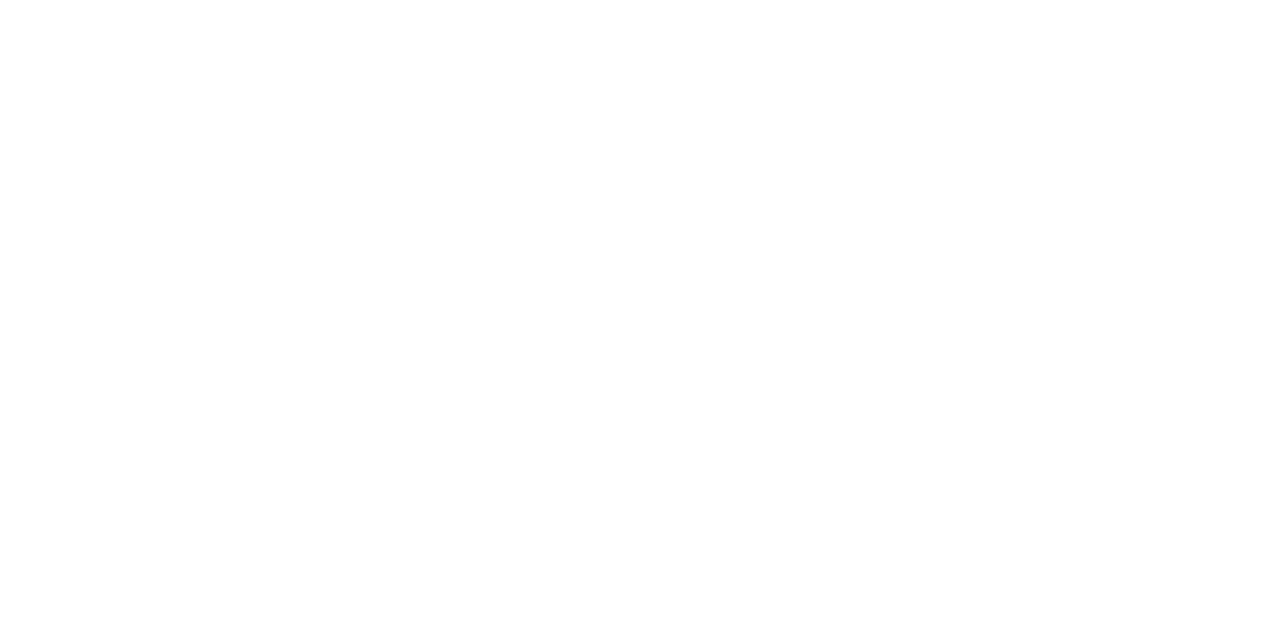
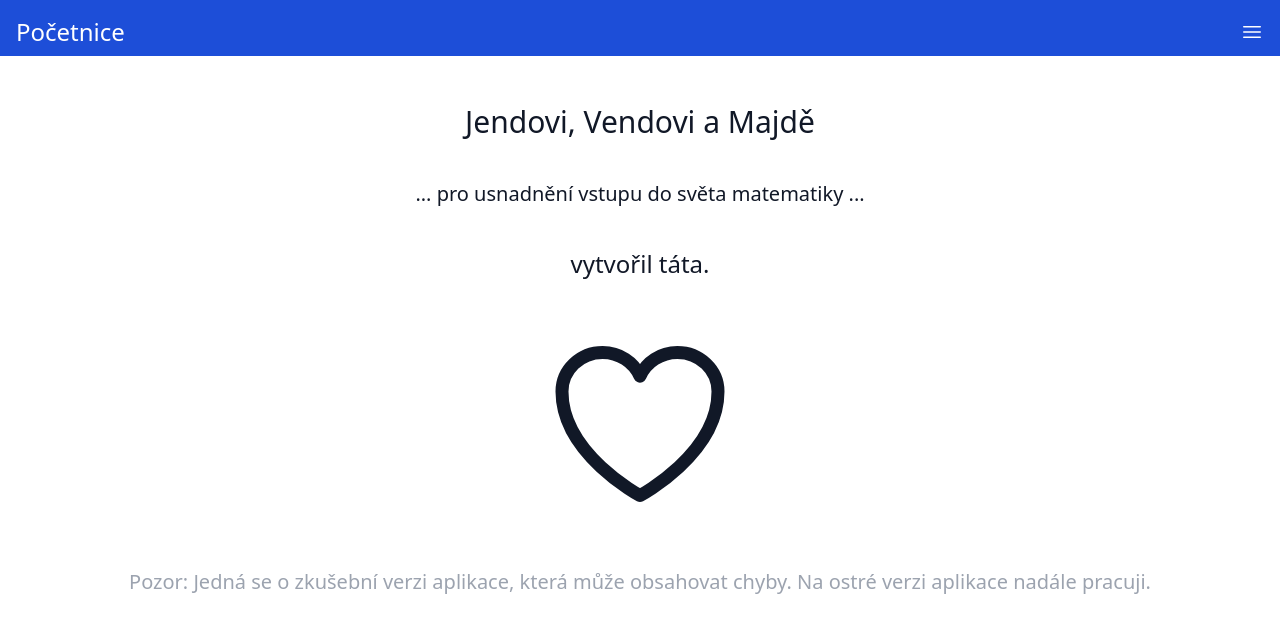
Before and after one commit to radek-kehar/workbook, a React (Vite) app: page /cvicebnice/about in a window 1280 px wide. Before the commit this address had no page. Shown: the top 632 px of the page. Built offline with nearby package versions, Linux system fonts and the light colour scheme.

Commit message:
about page + optimize imports

```diff
--- a/src/components/example/ComparisonExample.tsx
+++ b/src/components/example/ComparisonExample.tsx
@@ -1,12 +1,6 @@
 import Keyboard from "@/components/keyboard/Keyboard";
-import {OperandLabel, OperatorLabel} from "@/components/label/Label";
-import {
-    Answer,
-    ComparisonExample as ComparisonExampleModel,
-    Example,
-    KeyboardKey, SymbolKey,
-    SymbolKey as SymbolKeyType
-} from "@/model/examples";
+import {OperandLabel} from "@/components/label/Label";
+import {ComparisonExample as ComparisonExampleModel, Example, KeyboardKey, SymbolKey} from "@/model/examples";
 
 type ComparisonExampleProps = {
     example: Example<ComparisonExampleModel>,
--- a/src/components/form/validation/ValidationProvider.tsx
+++ b/src/components/form/validation/ValidationProvider.tsx
@@ -1,7 +1,5 @@
-import React, {createContext, ReactNode, useContext, useState} from "react";
+import React, {createContext, ReactNode, useState} from "react";
 import {EmptyFormValidation, FormValidation, FormValidationBuilder, Validate} from "@/model/validation";
-import {ProfileInfo} from "@/model/profile";
-import {ProfileContext, ProfilesState} from "@/components/profile/ProfileProvider";
 
 export const ValidationContext = createContext<FormValidation>(null);
 
--- a/src/components/keyboard/KeyKeyboard.tsx
+++ b/src/components/keyboard/KeyKeyboard.tsx
@@ -1,5 +1,4 @@
 import {
-    Answer,
     CommandKey as CommandKeyType,
     KeyboardKey,
     KeyboardKeyStyle,
--- a/src/components/label/IconLabel.tsx
+++ b/src/components/label/IconLabel.tsx
@@ -1,7 +1,6 @@
 import {FontAwesomeIcon} from "@fortawesome/react-fontawesome";
 import {IconName} from '@fortawesome/fontawesome-common-types';
 import {CommandKey, Operator, SymbolKey} from "@/model/examples";
-import {classNames} from "@/lib/utils";
 
 export enum Icon {
     EQUALS,
--- a/src/components/nav/SettingsNav.tsx
+++ b/src/components/nav/SettingsNav.tsx
@@ -25,13 +25,13 @@
     return (
         <nav>
             <ul className="flex flex-col justify-between">
-                <li className="pt-2 border-b pb-2">
+                <li className="pt-2 font-bold">
                     Aktuální uživatel: {info.name}
                 </li>
                 <li className="pt-2">
                     <Link to="/profile/detail">Můj profil</Link>
                 </li>
-                <li className={`pt-2 pb-2 ${!existsAnnonymous ? 'border-b' : ''}`}>
+                <li className={`pt-2 pb-2 border-b`}>
                     <Link to="/settings">Moje nastavení</Link>
                 </li>
                 {profileListFiltered.map((profile, i, {length}) =>
@@ -43,8 +43,11 @@
                         </div>
                     </li>
                 )}
-                <li hidden={existsAnnonymous} className="pt-2 pb-2">
+                <li hidden={existsAnnonymous} className="pt-2 pb-2 border-b">
                     <Link to="/profile/creation">Nový profil</Link>
+                </li>
+                <li className="pt-2 pb-2">
+                    <Link to="/about">O aplikaci</Link>
                 </li>
             </ul>
         </nav>
--- a/src/components/profile/ProfileInfoForm.tsx
+++ b/src/components/profile/ProfileInfoForm.tsx
@@ -12,7 +12,6 @@
 import ColorPicker from "@/components/form/ColorPicker";
 import AvatarPicker from "@/components/form/AvatarPicker";
 import FormSection from "@/components/basic/FormSection";
-import {ExerciseModel} from "@/model/exercise";
 import {ProfileContext, ProfilesState} from "@/components/profile/ProfileProvider";
 
 export type ProfileInfoFormProps = {
--- a/src/components/settings/SettingsForm.tsx
+++ b/src/components/settings/SettingsForm.tsx
@@ -56,13 +56,14 @@
                          value={model.count}
                          onChange={handleChangeInput}/>
 
-                <div className="mt-4">
-                    <CheckBox label='Při chybné odpovědi pokračovat'
-                              description="Při chybné odpovědi bude možné pokračovat na další příklad."
-                              name='continueWithError'
-                              value={model.continueWithError}
-                              onChange={handleChangeInput}/>
-                </div>
+                {/*TODO: Funkcionalita je zatím vypnuta. V komponente ExerciseForm je nutne zprovoznit chovani aplikace.*/}
+                {/*<div className="mt-4">*/}
+                {/*    <CheckBox label='Při chybné odpovědi pokračovat'*/}
+                {/*              description="Při chybné odpovědi bude možné pokračovat na další příklad."*/}
+                {/*              name='continueWithError'*/}
+                {/*              value={model.continueWithError}*/}
+                {/*              onChange={handleChangeInput}/>*/}
+                {/*</div>*/}
             </FormSection>
 
             <ToolbarContainers className="mt-4">
--- a/src/model/validation.ts
+++ b/src/model/validation.ts
@@ -1,5 +1,3 @@
-import {ProfilesState} from "@/components/profile/ProfileProvider";
-
 export interface ErrorValidation {
     key: string;
     error: string
--- /dev/null
+++ b/src/pages/about.tsx
@@ -0,0 +1,19 @@
+import React from "react";
+import AppLayout from "@/components/layouts/AppLayout";
+import {HeartIcon} from "@heroicons/react/24/outline";
+
+const AboutPage = () => {
+    return (
+        <AppLayout>
+            <div className="flex flex-col justify-center items-center text-center content-center">
+                <div className="text-3xl text-primary mt-10">Jendovi, Vendovi a Majdě</div>
+                <div className="text-xl text-primary mt-10">... pro usnadnění vstupu do světa matematiky ...</div>
+                <div className="text-2xl text-primary mt-10">vytvořil táta.</div>
+                <HeartIcon className="h-1/6 w-1/6 text-primary mt-10" aria-hidden="true"/>
+                <div className="text-xl text-gray-400 mt-10">Pozor: Jedná se o zkušební verzi aplikace, která může obsahovat chyby. Na ostré verzi aplikace nadále pracuji.</div>
+            </div>
+        </AppLayout>
+    );
+};
+
+export default AboutPage;
--- a/src/routes/Routes.tsx
+++ b/src/routes/Routes.tsx
@@ -5,6 +5,7 @@
 import ProfileCreationPage from "@/pages/profile/creation";
 import ExamplePage from "@/pages/example";
 import HomePage from "@/pages/home";
+import AboutPage from "@/pages/about";
 
 const Routes = () => {
     return (
@@ -14,6 +15,7 @@
             <Route path="profile/detail" element={<ProfileDetailPage/>}/>
             <Route path="profile/creation" element={<ProfileCreationPage/>}/>
             <Route path="settings" element={<SettingsPage/>}/>
+            <Route path="about" element={<AboutPage/>}/>
         </Switch>
     );
 }
```
Also changed, not shown: src/components/layouts/ExampleLayout.tsx (+1 -7 lines), src/lib/generator/creator/keyboard.ts (+1 -10 lines).
